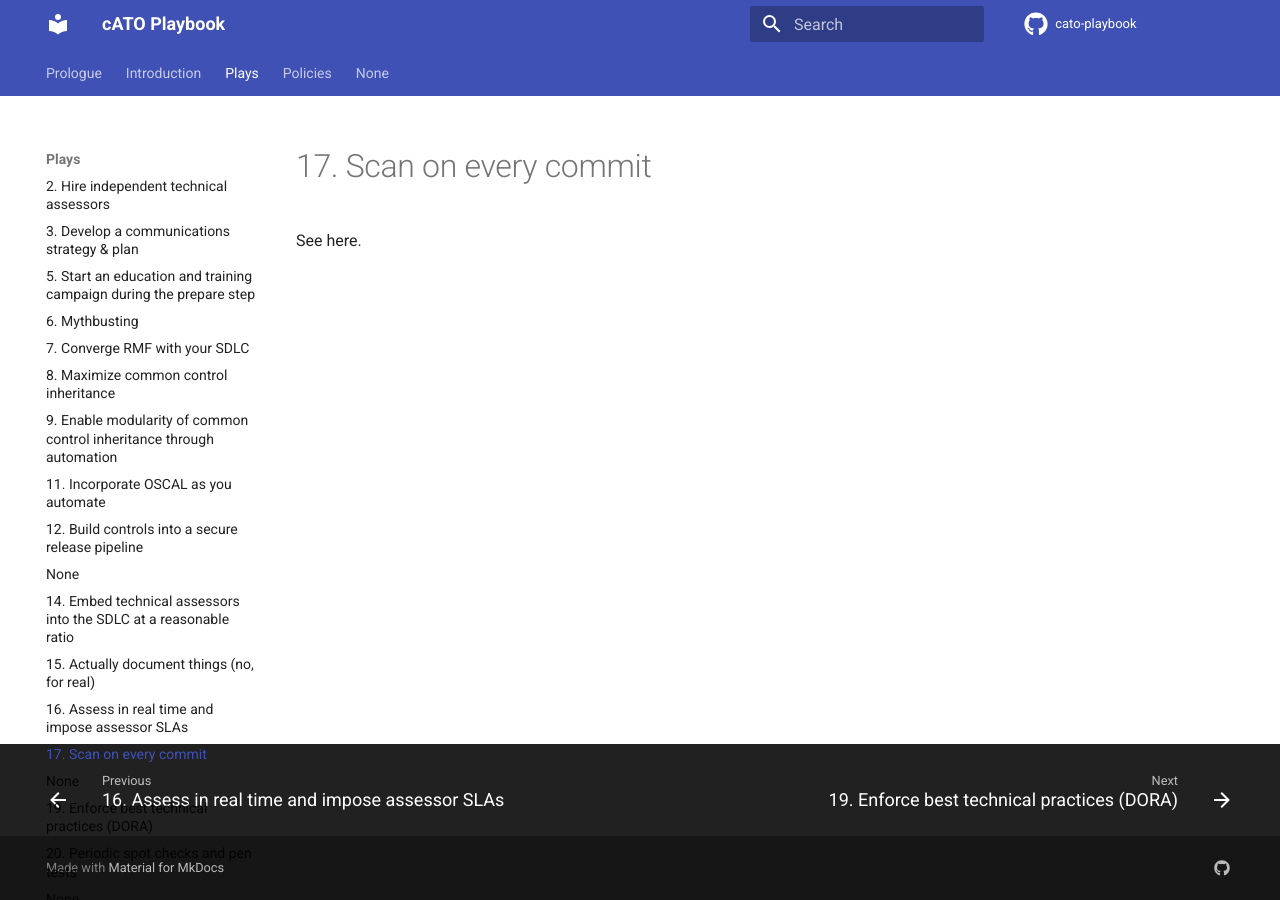
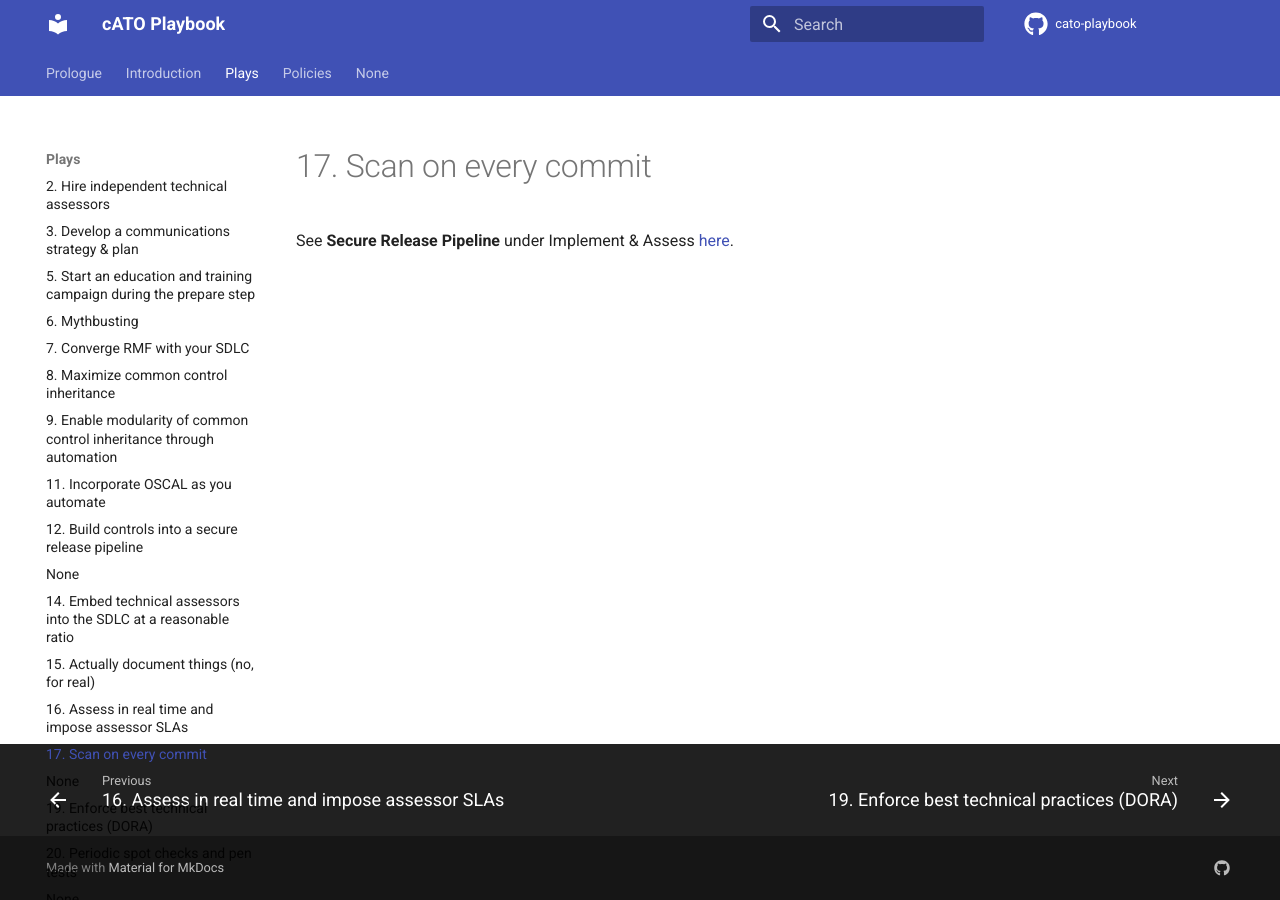
Before and after one commit to rise8-us/cato-playbook, an MkDocs documentation site: the page built from docs/commit.md, in a window 1280 px wide. Built offline with MkDocs 1.6.1 and Material for MkDocs 9.7.7, drawn with Linux system fonts in a browser that asks for light colours; comment, search, counter and statistics services are not loaded.

Commit message:
Update commit.md

```diff
--- a/docs/commit.md
+++ b/docs/commit.md
@@ -1,3 +1,3 @@
 # 17. Scan on every commit
 
-See here.
+See **Secure Release Pipeline** under Implement & Assess [here](implement-assess.md).
```
